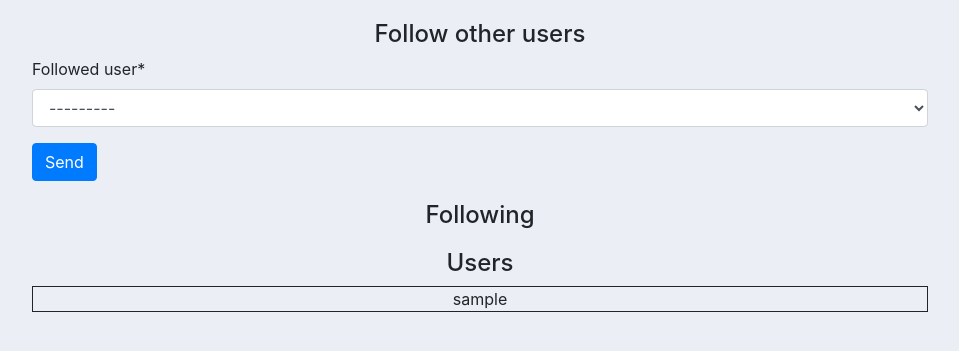
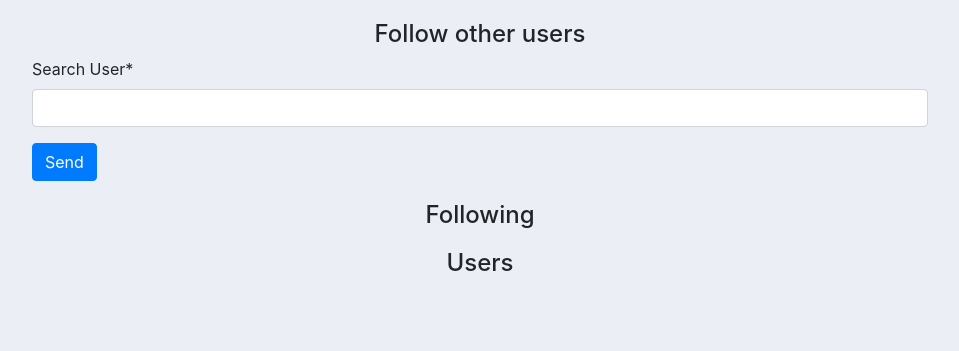
Before and after one commit to Alexandremerancienne/LITReview, a Django app: page /community/ in a window 1280 px wide. Shown: the part 61-412 px from the top of the page, without its empty margins (160-1119 px from the left). Run offline with Django 3.2, Linux system fonts and the light colour scheme; the visitor is signed in with stand-in values (Sample User, id 1); data comes from the database, SQL or seed files in the repository; some libraries are stand-ins or nearby versions.

Commit message:
Search bar defined as new form to follow users

```diff
--- a/blog/forms.py
+++ b/blog/forms.py
@@ -1,3 +1,4 @@
+from django import forms
 from django.forms import ModelForm
 from blog.models import Ticket, Review, UserFollows
 
@@ -18,3 +19,7 @@ class FollowUserForm(ModelForm):
     class Meta:
         model = UserFollows
         fields = ["followed_user"]
+
+
+class SearchUserForm(forms.Form):
+    user_name = forms.CharField(label='Search User', max_length=100)
--- a/blog/templates/blog/community.html
+++ b/blog/templates/blog/community.html
@@ -5,19 +5,19 @@
 
 <h4>Follow other users</h4>
 
-<form method="POST" action="{% url 'see_users' %}">
+<form method="POST" >
     {% csrf_token %}
     {% for field in form %}
         {{field|as_crispy_field}}
     {% endfor %}
-    <input class="btn btn-primary" type="submit" value="Send" />
+    <input class="btn btn-primary" href="{% url 'see_users' %}" type="submit" value="Send" />
 </form>
 
 <h4>Following</h4>
 
-{% for user in followed_users %}
-    <div class="users-list">{{ user }}
-    <form action="{% url 'unfollow_user' user.followed_user.id %}" method="POST" >
+{% for relation in new_relations %}
+    <div class="users-list">{{ relation.followed_user.username }}
+    <form action="{% url 'unfollow_user' relation.followed_user.id %}" method="POST" >
     {% csrf_token %}
     <input class="btn btn-danger" type="submit" value="Unfollow" />
     </form></div>
@@ -25,7 +25,7 @@
 
 <h4>Users</h4>
 
-{% for user in all_users %}
+{% for user in users %}
     <div class="users-list">{{ user }}</div>
 {% endfor %}
 
--- a/blog/views.py
+++ b/blog/views.py
@@ -1,5 +1,5 @@
 from django.shortcuts import render, redirect, get_object_or_404
-from .forms import NewTicketForm, NewReviewForm, FollowUserForm
+from .forms import NewTicketForm, NewReviewForm, FollowUserForm, SearchUserForm
 from .models import Ticket, Review, UserFollows
 from accounts.models import AppUser
 
@@ -44,20 +44,28 @@ def add_review(request, id_review=None):
 
 
 def see_users(request):
-    all_users = AppUser.objects.all().order_by("username")
-    followed_users = UserFollows.objects.filter(user=request.user)
-    form = FollowUserForm()
+    users = AppUser.objects.all().order_by("username")
+    users_names = [user.username for user in users]
+    relations = UserFollows.objects.filter(user=request.user)
+    relations_users = [relation.followed_user.username for relation in relations]
+    form = SearchUserForm()
     if request.method == "POST":
-        form = FollowUserForm(request.POST)
-        id_user = request.POST["followed_user"]
-        followed_user = get_object_or_404(AppUser, id=id_user)
-        print("followed user", followed_user)
+        form = SearchUserForm(request.POST)
+        followed_name = request.POST["user_name"]
+        if followed_name == request.user.username:
+            return redirect('/community/')
+        elif relations_users.count(followed_name) > 0:
+            return redirect('/community/')
+        elif users_names.count(followed_name) == 0:
+            return redirect('/community/')
         if form.is_valid():
-            new_relation = form.save(commit=False)
+            new_relation = UserFollows()
             new_relation.user = request.user
+            followed_user = AppUser.objects.get(username=followed_name)
             new_relation.followed_user = followed_user
             new_relation.save()
-    context = {"all_users": all_users, "form": form, "followed_users": followed_users}
+    new_relations = UserFollows.objects.filter(user=request.user).order_by("followed_user")
+    context = {"users": users, "form": form, "new_relations": new_relations}
     return render(request, "blog/community.html", context)
 
 
```
